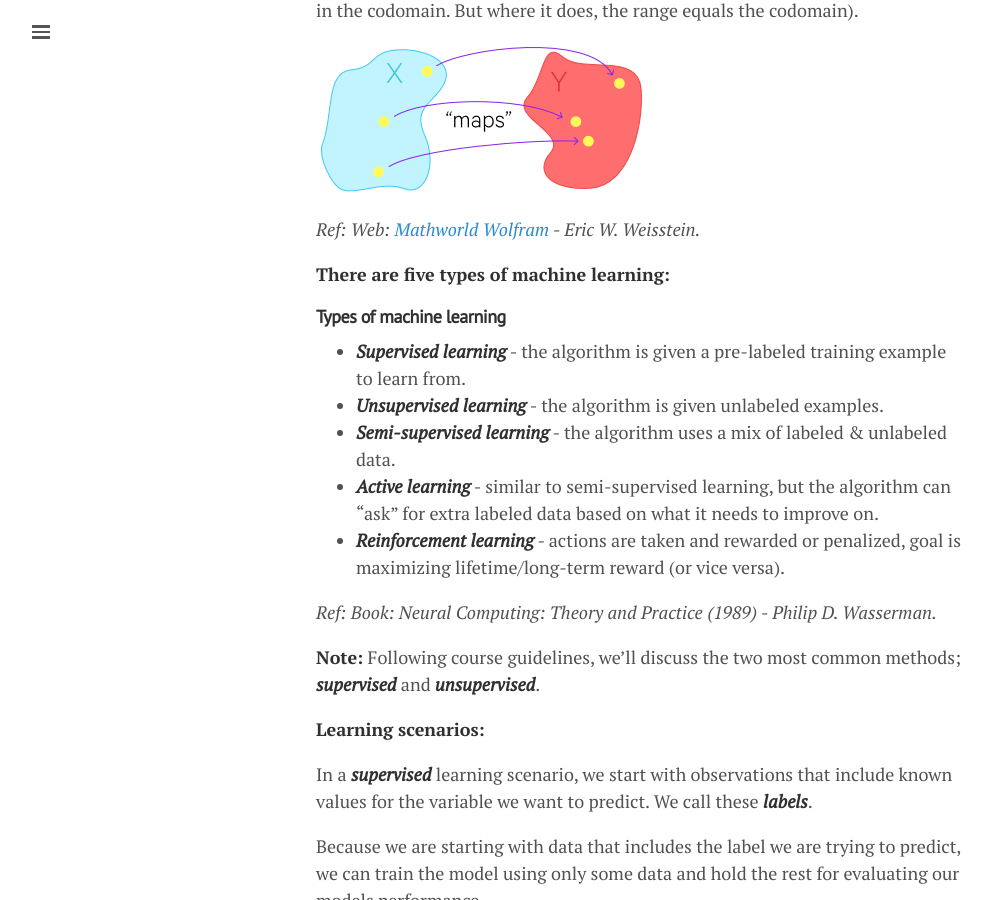
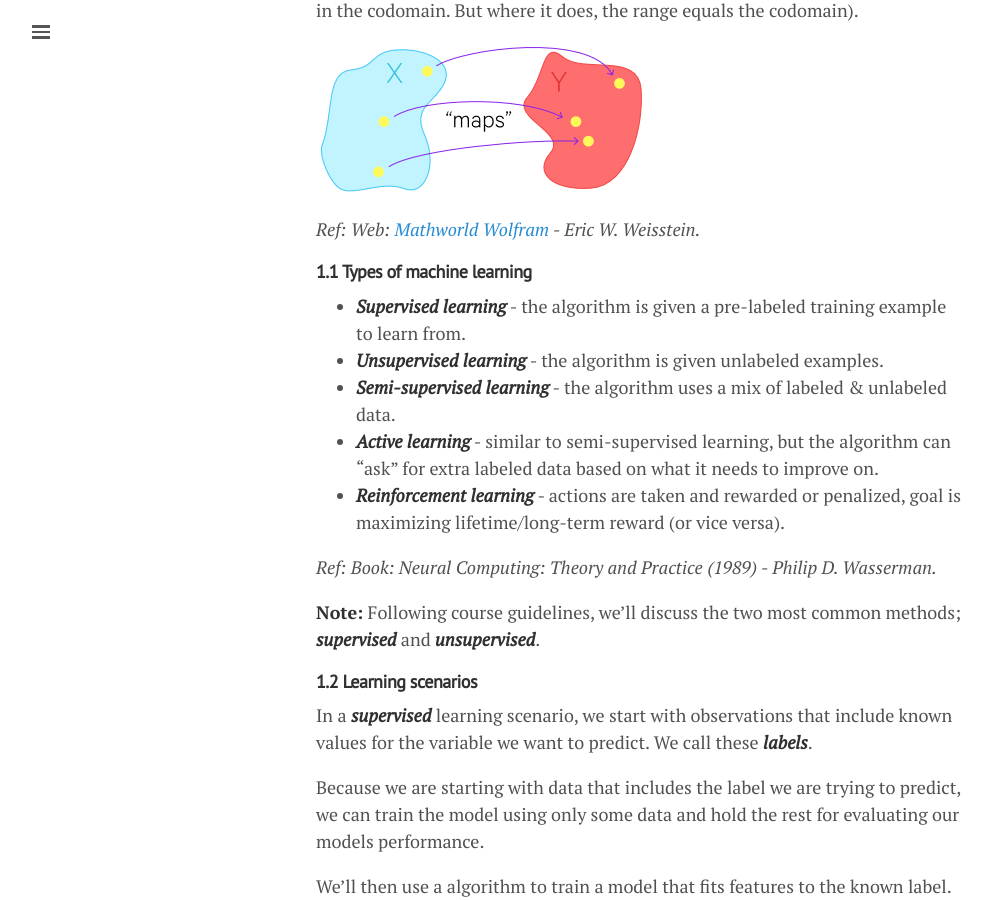
Before and after one commit to lgeurts/lgeurts.github.io, a Jekyll site: the page built from _posts/2018-06-29-artificial-intelligence-basics.md, in a window 1280 px wide and 900 px high, scrolled down 1282 px. Shown: the whole window, without its empty margins (0-992 px from the left). Built offline with Jekyll 4.4.1, drawn with Linux system fonts in a browser that asks for light colours; nearby versions of some CDN libraries.

Commit message:
Update 2018-06-29-artificial-intelligence-basics.md

```diff
--- a/_posts/2018-06-29-artificial-intelligence-basics.md
+++ b/_posts/2018-06-29-artificial-intelligence-basics.md
@@ -41,8 +41,7 @@ At heart, a function is the mapping from a set in a ***domain*** to a set in a *
 
 *Ref: Web: [Mathworld Wolfram](http://mathworld.wolfram.com/) - Eric W. Weisstein.*
 
-**There are five types of machine learning:**
-#### **Types of machine learning**
+#### **1.1 Types of machine learning**
 
 * ***Supervised learning*** - the algorithm is given a pre-labeled training example to learn from.
 * ***Unsupervised learning*** - the algorithm is given unlabeled examples.
@@ -54,7 +53,7 @@ At heart, a function is the mapping from a set in a ***domain*** to a set in a *
 
 **Note:** Following course guidelines, we'll discuss the two most common methods; ***supervised*** and ***unsupervised***.
 
-**Learning scenarios:**
+#### **1.2 Learning scenarios**
 
 In a ***supervised*** learning scenario, we start with  observations that include known values for the variable we want to predict. We call these ***labels***.
 
```
